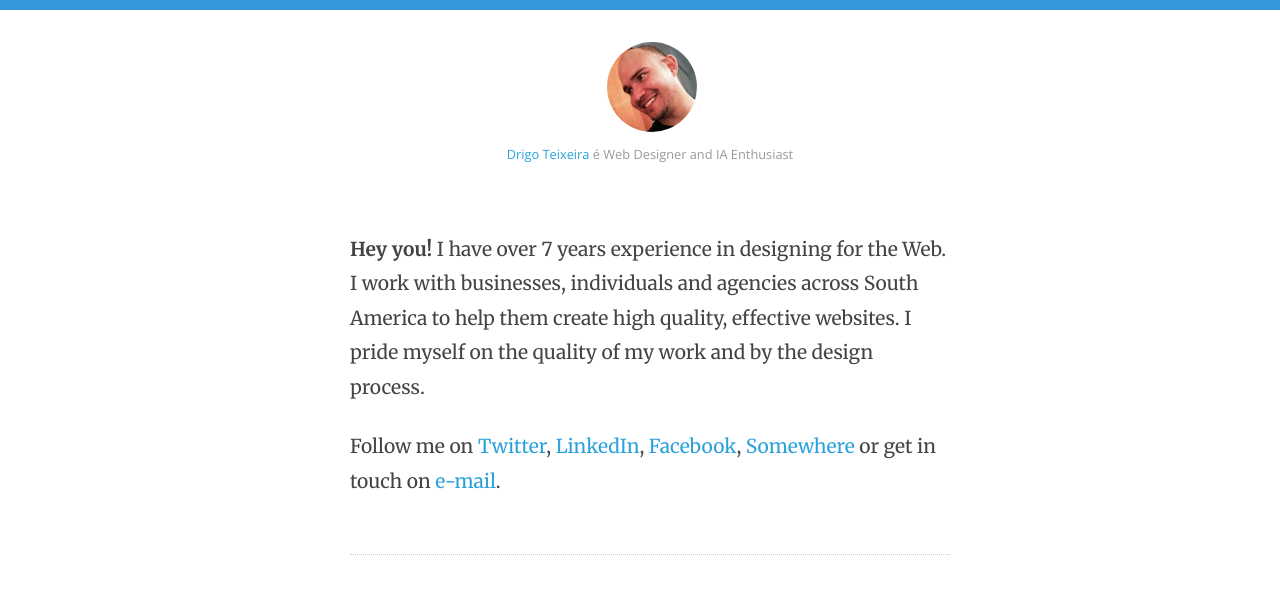
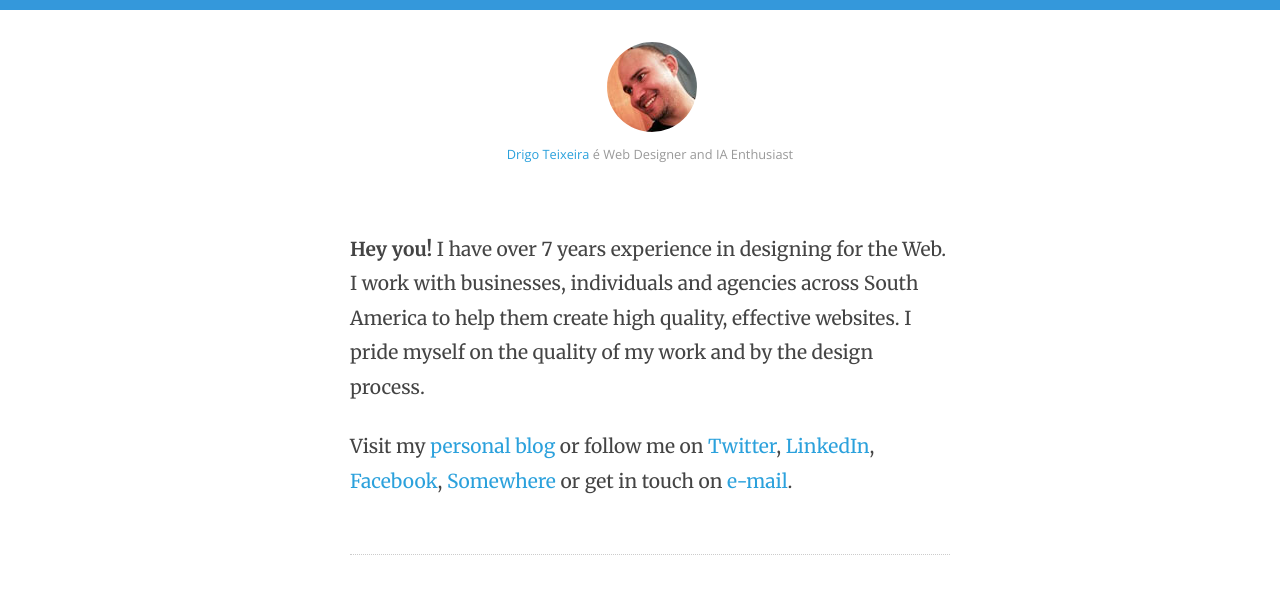
Before and after one commit to drigoteixeira/drigoteixeira.github.io, a Jekyll site: the page built from index.html, in a window 1280 px wide. Shown: the top 594 px of the page. Built offline with Jekyll 4.4.1, drawn with Linux system fonts in a browser that asks for light colours; nearby versions of some CDN libraries.

Commit message:
Enabling the blog link on welcome page

```diff
--- a/_layouts/post.html
+++ b/_layouts/post.html
@@ -7,7 +7,7 @@ layout: blog
 		<section class="posts">
 			<article class="post">
 				<div class="post-meta">
-					<span class="post-date">{{ post.date | date: "%B %e, %Y" }}</span>
+					<span class="post-date">{{ page.date | date: "%B %d, %Y" }}</span>
 				</div>
 				<h2 class="post-title">{{ page.title }}</a></h2>
 				<div class="post-content">
--- a/index.html
+++ b/index.html
@@ -6,6 +6,6 @@ layout: default
 
 	<p><b>Hey you!</b> I have over 7 years experience in designing for the Web. I work with businesses, individuals and agencies across South America to help them create high quality, effective websites. I pride myself on the quality of my work and by the design process.</p>
 
-	<p>Follow me on <a href="http://twitter.com/drigoteixeira">Twitter</a>, <a href="http://br.linkedin.com/in/drigoteixeira/">LinkedIn</a>, <a href="https://www.facebook.com/drigoteixeira">Facebook</a>, <a href="https://www.somewhere.com/drigoteixeira">Somewhere</a> or get in touch on <a href="mailto:drigoteixeira@gmail.com">e-mail</a>. </p>
+	<p>Visit my <a href="/blog/">personal blog</a> or follow me on <a href="http://twitter.com/drigoteixeira">Twitter</a>, <a href="http://br.linkedin.com/in/drigoteixeira/">LinkedIn</a>, <a href="https://www.facebook.com/drigoteixeira">Facebook</a>, <a href="https://www.somewhere.com/drigoteixeira">Somewhere</a> or get in touch on <a href="mailto:drigoteixeira@gmail.com">e-mail</a>. </p>
 
 </article>
```
